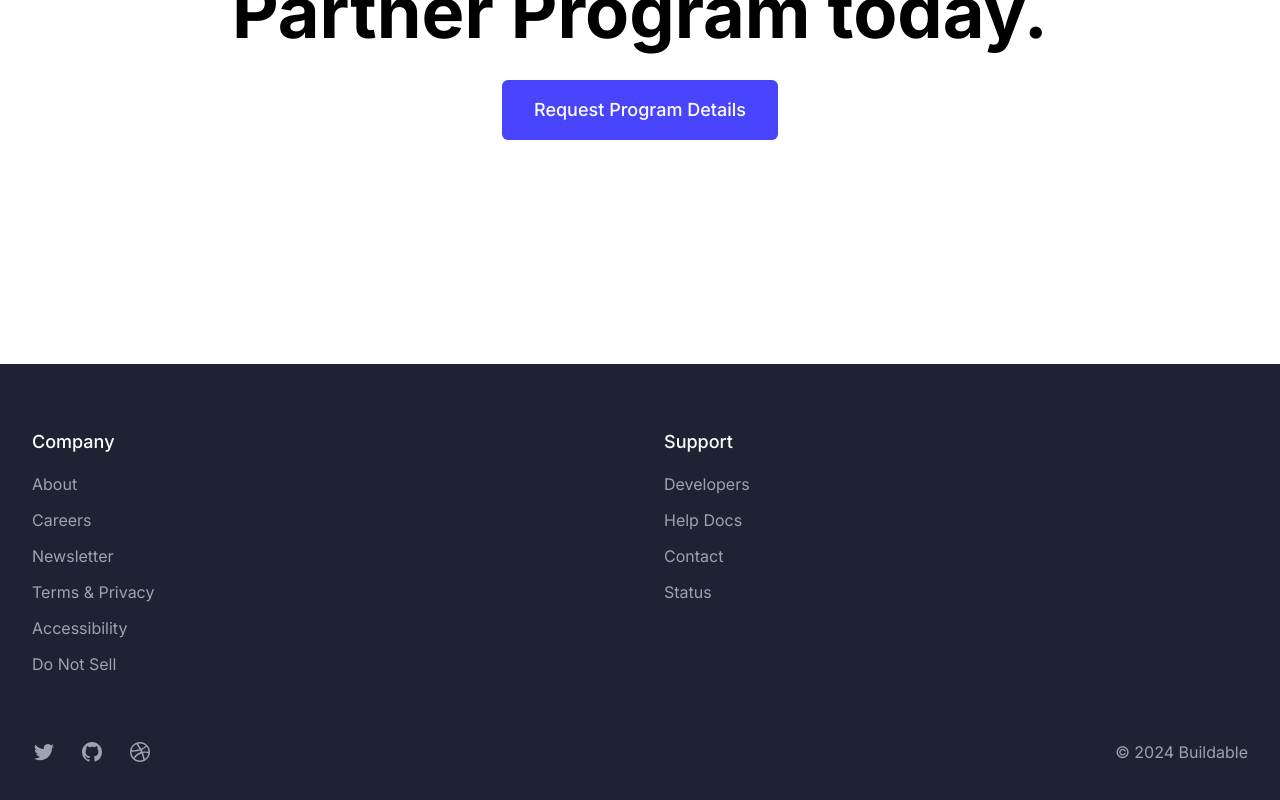
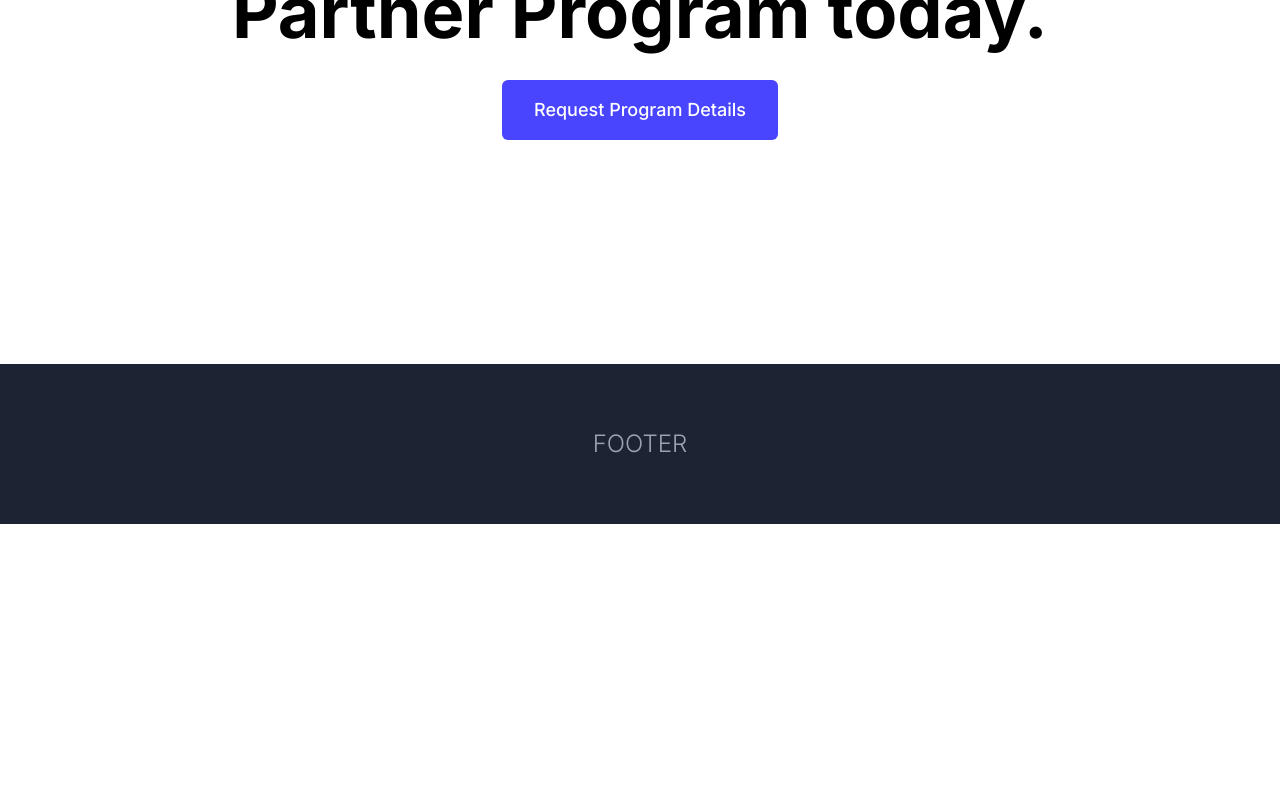
Before and after one commit to muleman69/buildable-referral-program, a React (Vite) app: page / in a window 1280 px wide. Shown: the part 4605-5405 px from the top of the page. After the commit the page ends 5129 px from the top, so only its background shows below. Built offline with nearby package versions, Linux system fonts and the light colour scheme.

Commit message:
Simplify footer to placeholder text

```diff
--- a/src/pages/LandingPageB.tsx
+++ b/src/pages/LandingPageB.tsx
@@ -442,51 +442,8 @@
       {/* Footer */}
       <footer className="py-16 bg-[#1d2333] text-white">
         <div className="max-w-7xl mx-auto px-4 sm:px-6 lg:px-8">
-          <div className="grid grid-cols-1 md:grid-cols-2 gap-12">
-            <div>
-              <h3 className="text-lg font-medium mb-4">Company</h3>
-              <ul className="space-y-3">
-                <li><a href="#" className="text-gray-400 hover:text-white transition-colors">About</a></li>
-                <li><a href="#" className="text-gray-400 hover:text-white transition-colors">Careers</a></li>
-                <li><a href="#" className="text-gray-400 hover:text-white transition-colors">Newsletter</a></li>
-                <li><a href="#" className="text-gray-400 hover:text-white transition-colors">Terms & Privacy</a></li>
-                <li><a href="#" className="text-gray-400 hover:text-white transition-colors">Accessibility</a></li>
-                <li><a href="#" className="text-gray-400 hover:text-white transition-colors">Do Not Sell</a></li>
-              </ul>
-            </div>
-
-            <div>
-              <h3 className="text-lg font-medium mb-4">Support</h3>
-              <ul className="space-y-3">
-                <li><a href="#" className="text-gray-400 hover:text-white transition-colors">Developers</a></li>
-                <li><a href="#" className="text-gray-400 hover:text-white transition-colors">Help Docs</a></li>
-                <li><a href="#" className="text-gray-400 hover:text-white transition-colors">Contact</a></li>
-                <li><a href="#" className="text-gray-400 hover:text-white transition-colors">Status</a></li>
-              </ul>
-            </div>
-          </div>
-
-          <div className="mt-16 flex flex-col md:flex-row justify-between items-center gap-8">
-            <div className="flex items-center gap-6">
-              <a href="#" className="text-gray-400 hover:text-white transition-colors">
-                <svg className="w-6 h-6" fill="currentColor" viewBox="0 0 24 24" aria-hidden="true">
-                  <path d="M8.29 20.251c7.547 0 11.675-6.253 11.675-11.675 0-.178 0-.355-.012-.53A8.348 8.348 0 0022 5.92a8.19 8.19 0 01-2.357.646 4.118 4.118 0 001.804-2.27 8.224 8.224 0 01-2.605.996 4.107 4.107 0 00-6.993 3.743 11.65 11.65 0 01-8.457-4.287 4.106 4.106 0 001.27 5.477A4.072 4.072 0 012.8 9.713v.052a4.105 4.105 0 003.292 4.022 4.095 4.095 0 01-1.853.07 4.108 4.108 0 003.834 2.85A8.233 8.233 0 012 18.407a11.616 11.616 0 006.29 1.84" />
-                </svg>
-              </a>
-              <a href="#" className="text-gray-400 hover:text-white transition-colors">
-                <svg className="w-6 h-6" fill="currentColor" viewBox="0 0 24 24" aria-hidden="true">
-                  <path fillRule="evenodd" d="M12 2C6.477 2 2 6.484 2 12.017c0 4.425 2.865 8.18 6.839 9.504.5.092.682-.217.682-.483 0-.237-.008-.868-.013-1.703-2.782.605-3.369-1.343-3.369-1.343-.454-1.158-1.11-1.466-1.11-1.466-.908-.62.069-.608.069-.608 1.003.07 1.531 1.032 1.531 1.032.892 1.53 2.341 1.088 2.91.832.092-.647.35-1.088.636-1.338-2.22-.253-4.555-1.113-4.555-4.951 0-1.093.39-1.988 1.029-2.688-.103-.253-.446-1.272.098-2.65 0 0 .84-.27 2.75 1.026A9.564 9.564 0 0112 6.844c.85.004 1.705.115 2.504.337 1.909-1.296 2.747-1.027 2.747-1.027.546 1.379.202 2.398.1 2.651.64.7 1.028 1.595 1.028 2.688 0 3.848-2.339 4.695-4.566 4.943.359.309.678.92.678 1.855 0 1.338-.012 2.419-.012 2.747 0 .268.18.58.688.482A10.019 10.019 0 0022 12.017C22 6.484 17.522 2 12 2z" clipRule="evenodd" />
-                </svg>
-              </a>
-              <a href="#" className="text-gray-400 hover:text-white transition-colors">
-                <svg className="w-6 h-6" fill="currentColor" viewBox="0 0 24 24" aria-hidden="true">
-                  <path fillRule="evenodd" d="M12 2C6.48 2 2 6.48 2 12s4.48 10 10 10c5.51 0 10-4.48 10-10S17.51 2 12 2zm6.605 4.61a8.502 8.502 0 011.93 5.314c-.281-.054-3.101-.629-5.943-.271-.065-.141-.12-.293-.184-.445a25.416 25.416 0 00-.564-1.236c3.145-1.28 4.577-3.124 4.761-3.362zM12 3.475c2.17 0 4.154.813 5.662 2.148-.152.216-1.443 1.941-4.48 3.08-1.399-2.57-2.95-4.675-3.189-5A8.687 8.687 0 0112 3.475zm-3.633.803a53.896 53.896 0 013.167 4.935c-3.992 1.063-7.517 1.04-7.896 1.04a8.581 8.581 0 014.729-5.975zM3.453 12.01v-.26c.37.01 4.512.065 8.775-1.215.25.477.477.965.694 1.453-.109.033-.228.065-.336.098-4.404 1.42-6.747 5.303-6.942 5.629a8.522 8.522 0 01-2.19-5.705zM12 20.547a8.482 8.482 0 01-5.239-1.8c.152-.315 1.888-3.656 6.703-5.337.022-.01.033-.01.054-.022a35.318 35.318 0 011.823 6.475 8.4 8.4 0 01-3.341.684zm4.761-1.465c-.086-.52-.542-3.015-1.659-6.084 2.679-.423 5.022.271 5.314.369a8.468 8.468 0 01-3.655 5.715z" clipRule="evenodd" />
-                </svg>
-              </a>
-            </div>
-            <div className="flex items-center">
-              <span className="text-gray-400">© 2024 Buildable</span>
-            </div>
+          <div className="text-center text-2xl font-light text-gray-400">
+            FOOTER
           </div>
         </div>
       </footer>
```
